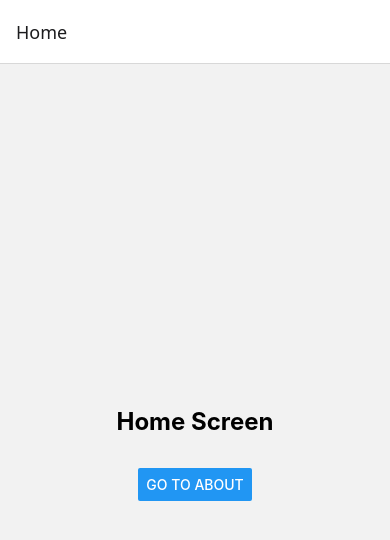
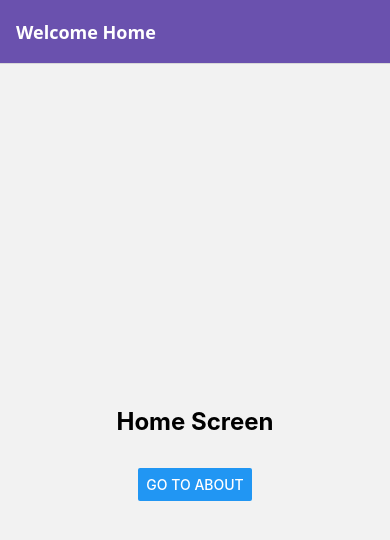
Before and after one commit to hAI-FA001/React-Native--Learn, a React Native app in the folder Navigation/: screen / in a window 390 px wide. Shown: the top 540 px of the page. Built offline with nearby package versions, Linux system fonts and the light colour scheme.

Commit message:
styling header - title, headerStyle, headerTintColor, headerTitleStyle

```diff
--- a/Navigation/App.js
+++ b/Navigation/App.js
@@ -10,7 +10,17 @@ export default function App() {
   return (
     <NavigationContainer>
       <Stack.Navigator initialRouteName="Home">
-        <Stack.Screen name="Home" component={HomeScreen} />
+        <Stack.Screen
+          name="Home"
+          component={HomeScreen}
+          options={{
+            title: 'Welcome Home',
+            headerStyle: { backgroundColor: '#6a51ae' },
+            headerTintColor: '#fff',
+            headerTitleStyle: { fontWeight: 'bold' },
+          }}
+        />
+
         <Stack.Screen
           name="About"
           component={AboutScreen}
```
